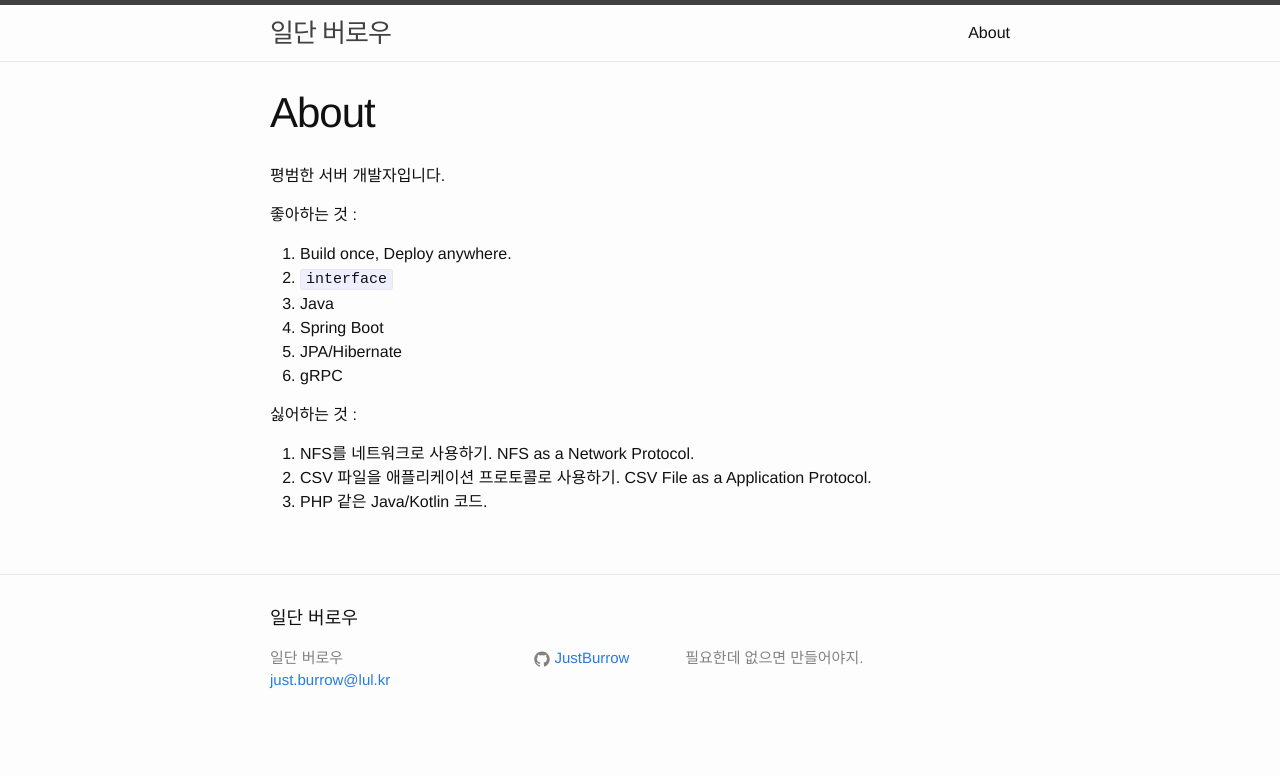
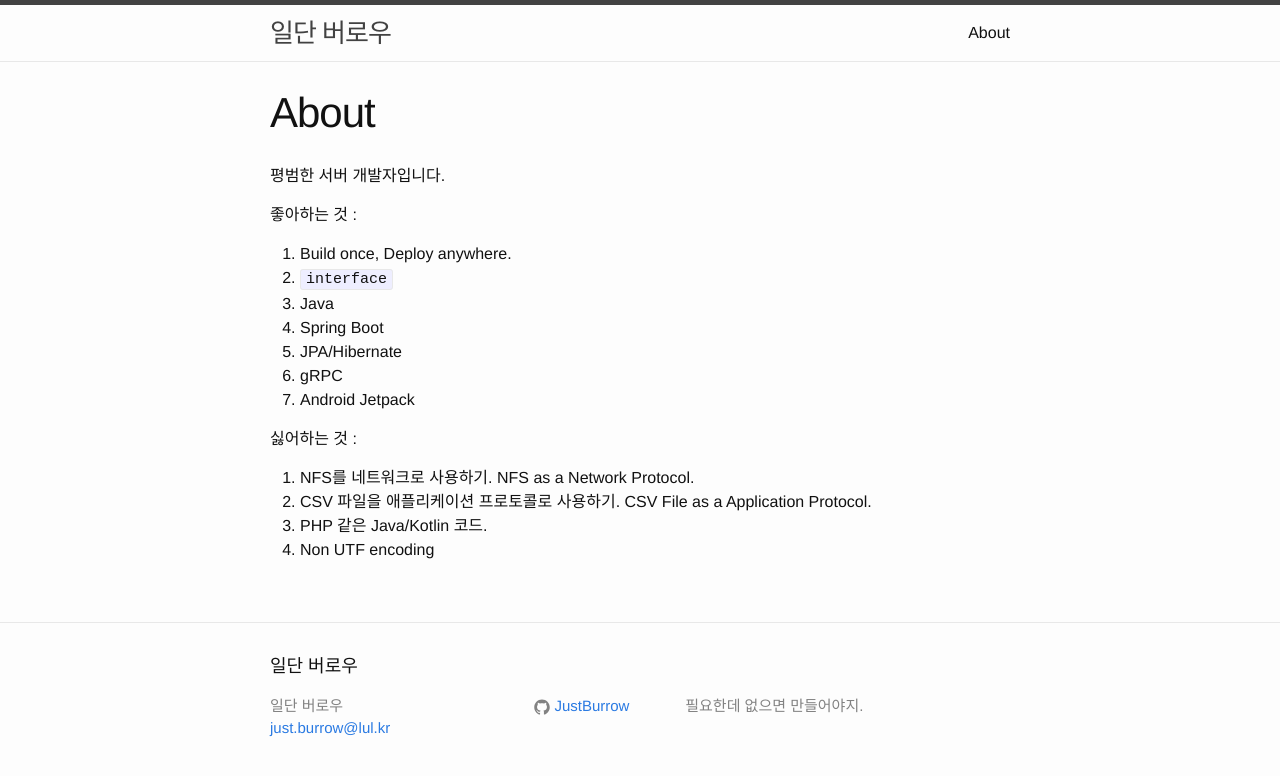
Before and after one commit to JustBurrow/JustBurrow.github.io, a Jekyll site: the page built from about.md, in a window 1280 px wide. Shown: the top 776 px of the page. Built offline with Jekyll 4.4.1, drawn with Linux system fonts in a browser that asks for light colours.

Commit message:
🧑‍💻 내 소개 갱신.

```diff
--- a/about.md
+++ b/about.md
@@ -13,8 +13,10 @@ permalink: /about/
 4. Spring Boot
 5. JPA/Hibernate
 6. gRPC
+7. Android Jetpack
 
 싫어하는 것 :
 1. NFS를 네트워크로 사용하기. NFS as a Network Protocol.
 2. CSV 파일을 애플리케이션 프로토콜로 사용하기. CSV File as a Application Protocol.
 3. PHP 같은 Java/Kotlin 코드.
+4. Non UTF encoding
```
